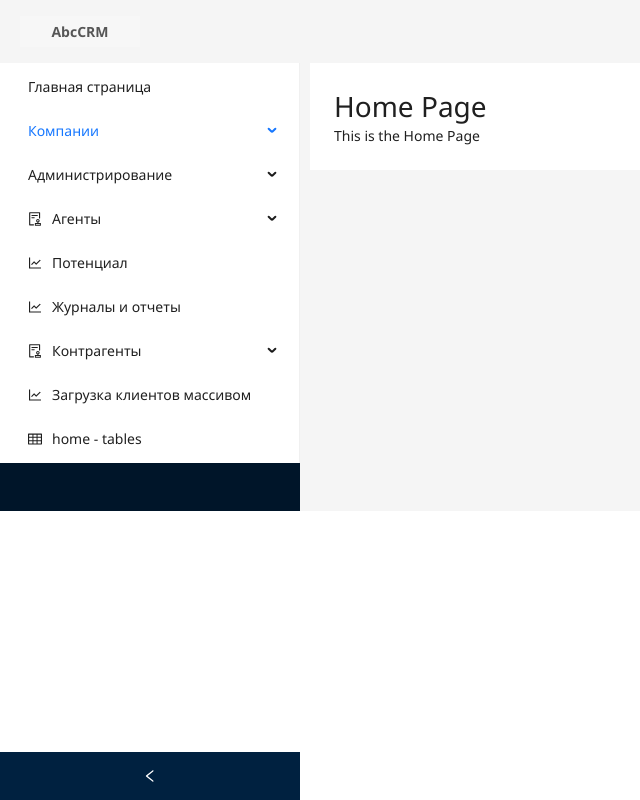
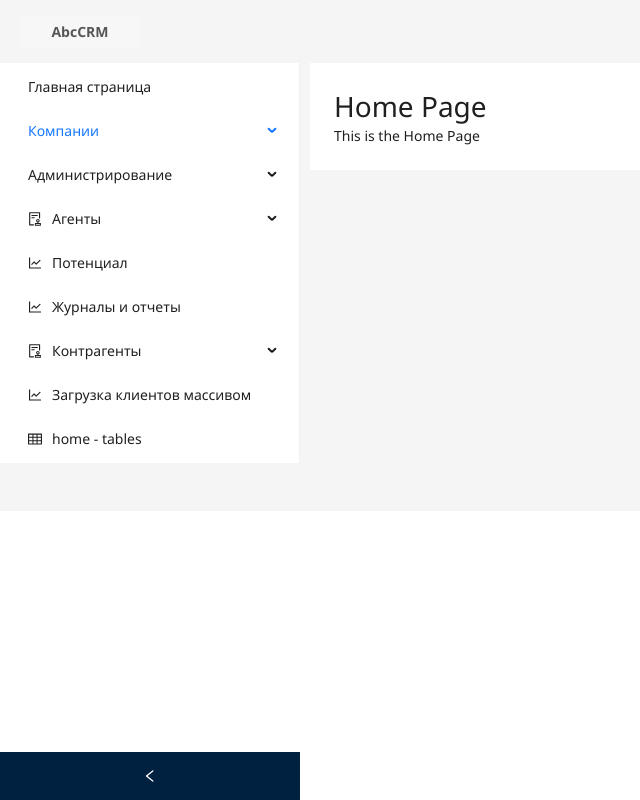
Before and after one commit to abbassiriyus/crm2__10000_rublik__react__antd, a React (Vite) app: page / in a window 1280 px wide. Shown: the whole page, without its empty margins (0-640 px from the left). Built offline with nearby package versions, Linux system fonts and the light colour scheme.

Commit message:
info table qaytarildi

```diff
--- a/src/components/MainTable/main.css
+++ b/src/components/MainTable/main.css
@@ -88,3 +88,6 @@ thead tr {
 .tableBtn {
     margin-bottom: 15px;
 }
+.ant-layout .ant-layout-sider {
+    background: transparent;
+}
```
